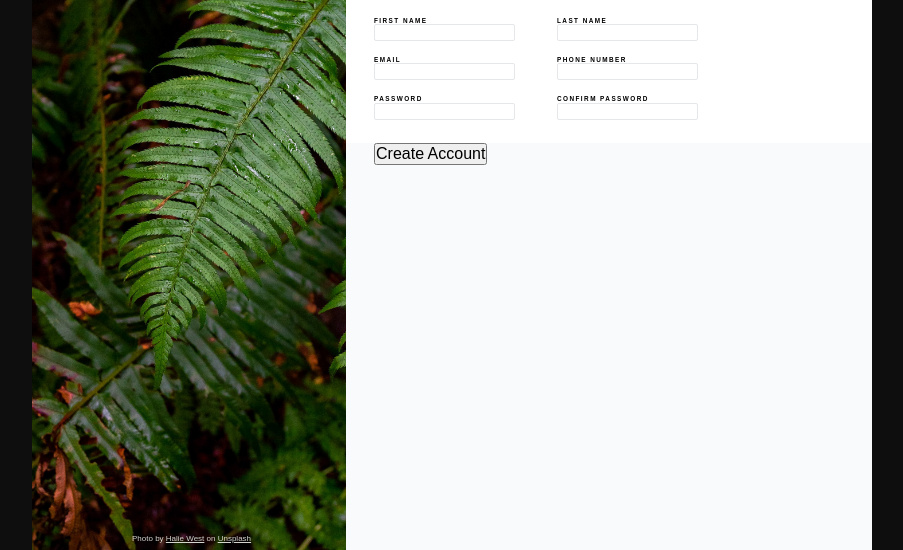
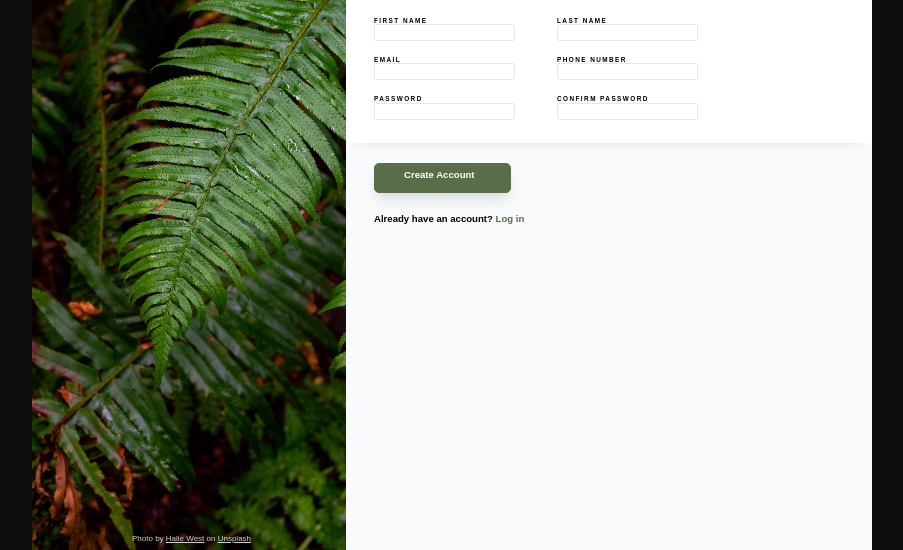
Before and after one commit to BelalKhaleel/Sign-up_Form_-The-Odin-Project-, a plain HTML site: page index.html in a window 1280 px wide. Shown: the part 250-800 px from the top of the page, without its empty margins (188-1091 px from the left). Drawn offline with Linux system fonts and the light colour scheme.

Commit message:
Complete bottom section

```diff
--- a/index.html
+++ b/index.html
@@ -63,8 +63,11 @@
           </form>
         </section>
         <section class="bottom-section">
-          <button form="form" type="submit" id="submit">Create Account</button>
-          <span></span>
+          <div class="button">
+            <input form="form" type="button" id="submit" placeholder="Create Account">
+            <span>Create Account</span>
+          </div>
+          <span>Already have an account? <a>Log in</a></span>
         </section>
       </main>
     </div>
--- a/styles.css
+++ b/styles.css
@@ -84,10 +84,12 @@ main {
 }
 
 .form-section {
+  position: relative;
   width: 100%;
   height: 177px;
   background-color: #fff;
   padding-left: var(--padding-left);
+  box-shadow: rgba(33, 35, 38, 0.1) 0px 10px 10px -10px;
 }
 
 .form-section > span {
@@ -139,13 +141,52 @@ div.error-message > span {
   font-weight: bold;
 }
 
+.hidden {
+  display: none;
+}
+
 .bottom-section {
   width: 100%;
   background-color: #f9fafb;
   flex: 1;
   padding-left: var(--padding-left);
+  font-weight: bold;
 }
 
-.hidden {
-  display: none;
+input[type='button'] {
+  width: 137px;
+  height: 30px;
+  background-color: var(--btn-color);
+  font-size: .7rem;
+  margin-top: 20px;
+  border-radius: 5px;
+  border-color: var(--btn-color);
+  cursor: pointer;
+  box-shadow: rgba(0, 0, 0, 0.1) 0px 10px 15px -3px, rgba(0, 0, 0, 0.05) 0px 4px 6px -2px;
 }
+
+input[type='button']::placeholder {
+  color: white;
+}
+
+.button {
+  position: relative;
+}
+
+.button > span {
+  color: white;
+  position: absolute;
+  font-size: .6rem;
+  left: 30px;
+  bottom: 13px;
+}
+.bottom-section > span {
+  display: block;
+  font-size: .6rem;
+  margin-top: 20px;
+}
+
+.bottom-section > span > a {
+  color: var(--btn-color);
+  cursor: pointer;
+}
```
